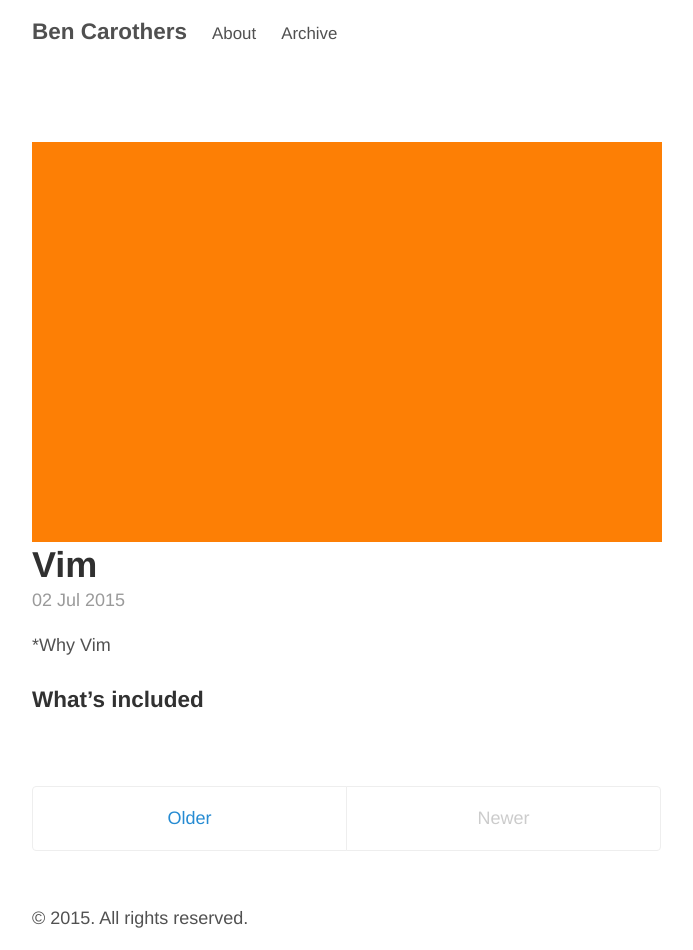
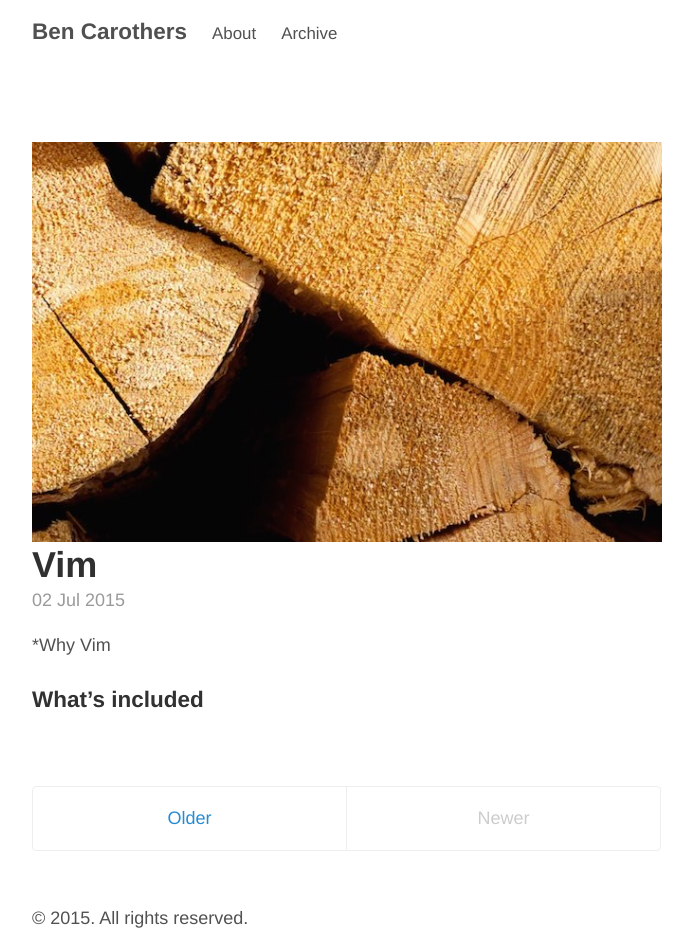
Before and after one commit to bencarothers/bencarothers.github.io, a Jekyll site: the page built from index.html, in a window 1280 px wide. Shown: the whole page, without its empty margins (293-986 px from the left). Built offline with Jekyll 4.4.1, drawn with Linux system fonts in a browser that asks for light colours; Markdown is read by kramdown in place of the engine named in the settings; the list of posts is cut into pages by our own code.

Commit message:
image on the index

```diff
--- a/index.html
+++ b/index.html
@@ -7,7 +7,7 @@ title: Home
   <div class="logo">
     <a href="/"><img src="" width="50" /></a>
   </div>
-  <div class="hero" style="background-image: url(/images/hero.jpg);">
+  <div class="hero" style="background-image: url(/assets/hero.jpg);">
     <h1></h1>
   </div>
 </header>
```
Also changed, not shown: LICENSE.md (deleted), README.md (added), assets/hero.jpg (added).
